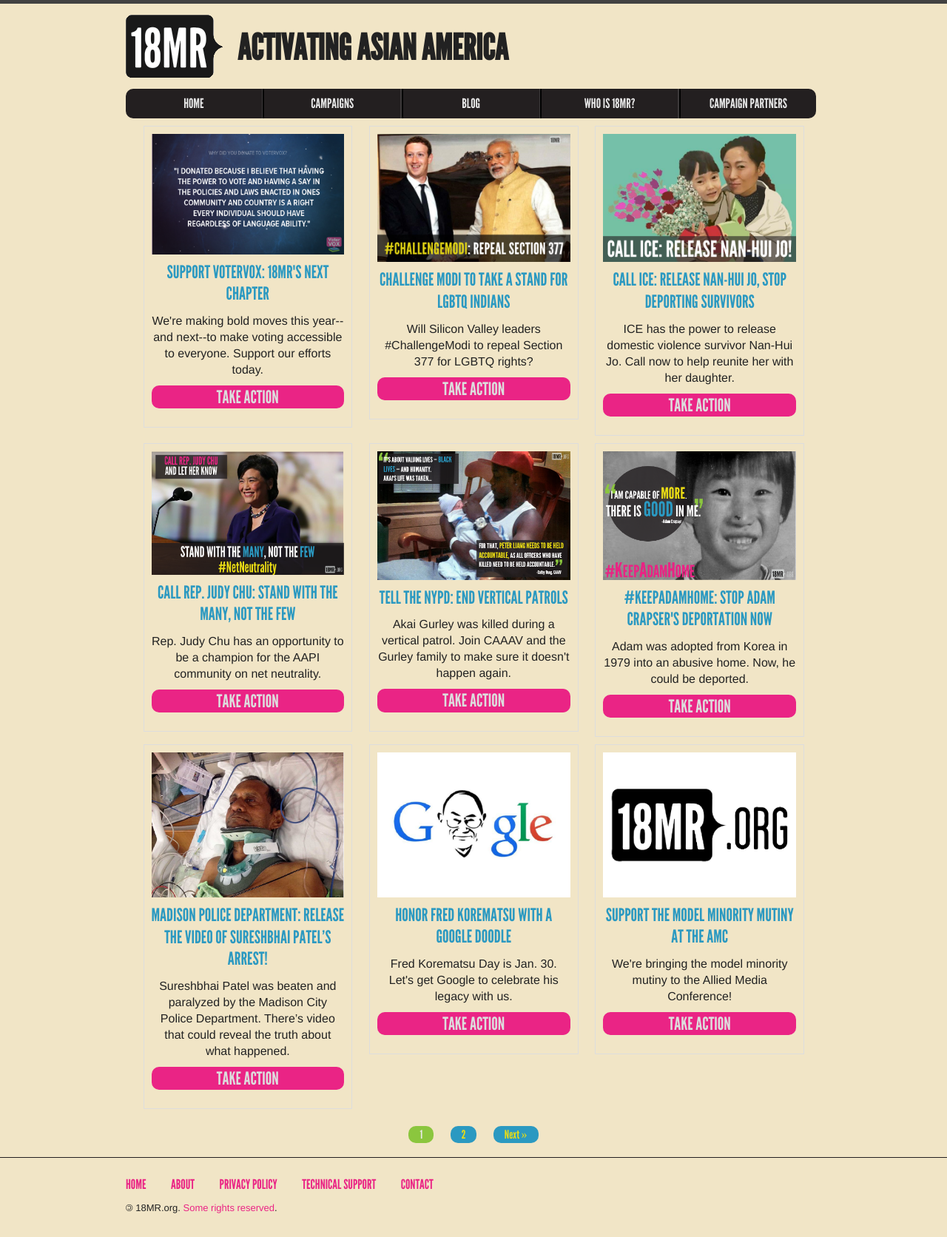
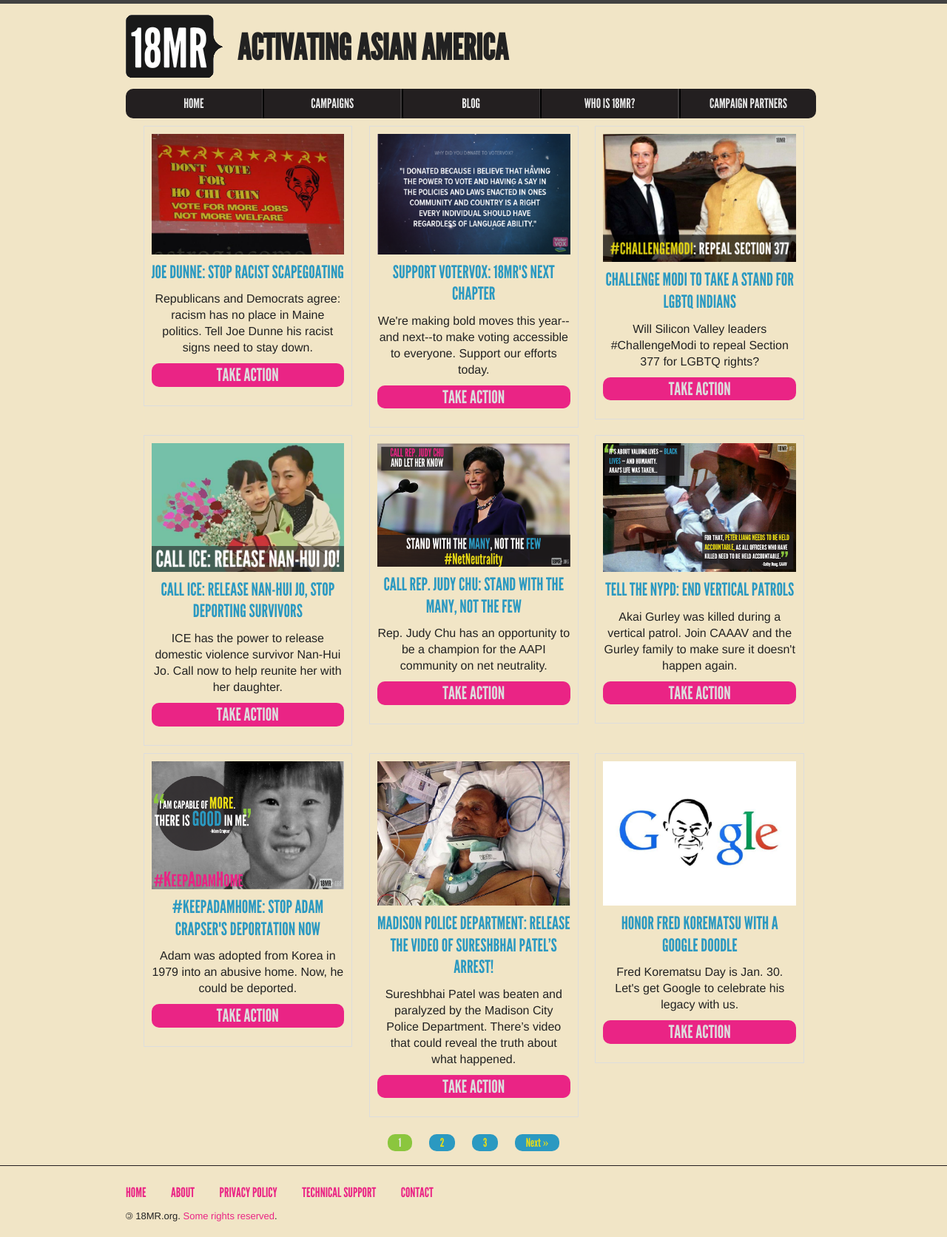
Before and after one commit to 18mr/action, a Jekyll site: the page built from index.html, in a window 1280 px wide. Shown: the whole page at 74% size. Built offline with Jekyll 4.4.1, drawn with Linux system fonts in a browser that asks for light colours; the list of posts is cut into pages by our own code.

Commit message:
racist campaign signs; css tweaks for inline petition images

```diff
--- a/_includes/head.html
+++ b/_includes/head.html
@@ -157,6 +157,14 @@
   {% endif %}
 
   <link rel="stylesheet" href="{{ "/css/main.css" | prepend: site.baseurl }}">
+  {% if page.inline-image == true %}
+  <style>
+	.main_action_image {
+		display: none !important;
+	}
+  </style>
+  {% endif %}
+
   <link rel="canonical" href="{{ page.url | replace:'index.html','' | prepend: site.baseurl | prepend: site.url }}">
   <link rel="alternate" type="application/atom+xml" title="{{ site.title }}" href="{{ "/feed.xml" | prepend: site.baseurl | prepend: site.url }}" />
   <link rel="shortcut icon" href="{{ baseurl }}/static/images/favicon.ico" />
--- /dev/null
+++ b/_posts/2015-10-21-joedunne.md
@@ -0,0 +1,11 @@
+---
+layout: petition-page
+title: "Joe Dunne: Stop Racist Scapegoating"
+permalink: /joedunne/
+category: campaigns
+featured-image: 'static/images/featured/joedunne.png'
+blurb: "Republicans and Democrats agree: racism has no place in Maine politics. Tell Joe Dunne his racist signs need to stay down."
+callcampaign: false
+inline-image: true
+---
+<link href='https://actionnetwork.org/css/style-embed-whitelabel.css' rel='stylesheet' type='text/css' /><script>window.yepnope || document.write('<script src="https://actionnetwork.org/includes/js/yepnope154-min.js"><\/script>');</script><script src='https://actionnetwork.org/widgets/v2/petition/joe-dunne-stop-racist-scapegoating?format=js&source=widget&style=full'></script><div id='can-petition-area-joe-dunne-stop-racist-scapegoating' style='width: 100%'><!-- this div is the target for our HTML insertion --></div>
--- a/_sass/_an.scss
+++ b/_sass/_an.scss
@@ -79,11 +79,6 @@
 	h2 {
 		margin-top: 50px;
 	}
-
-	img {
-		margin-top: -135px;
-	}
-
 }
 
 #action_info {
```
Also changed, not shown: static/images/featured/joedunne.png (added).
